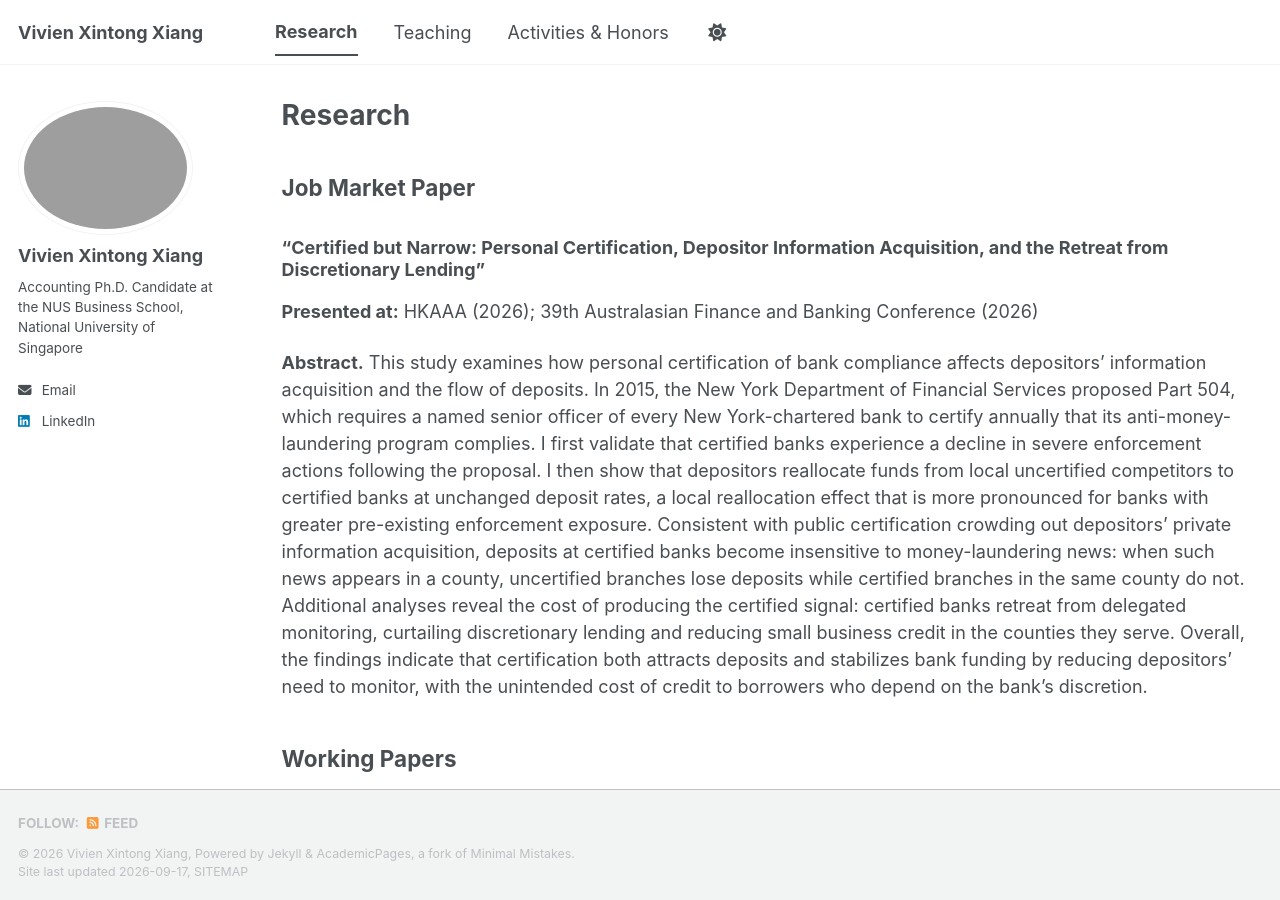
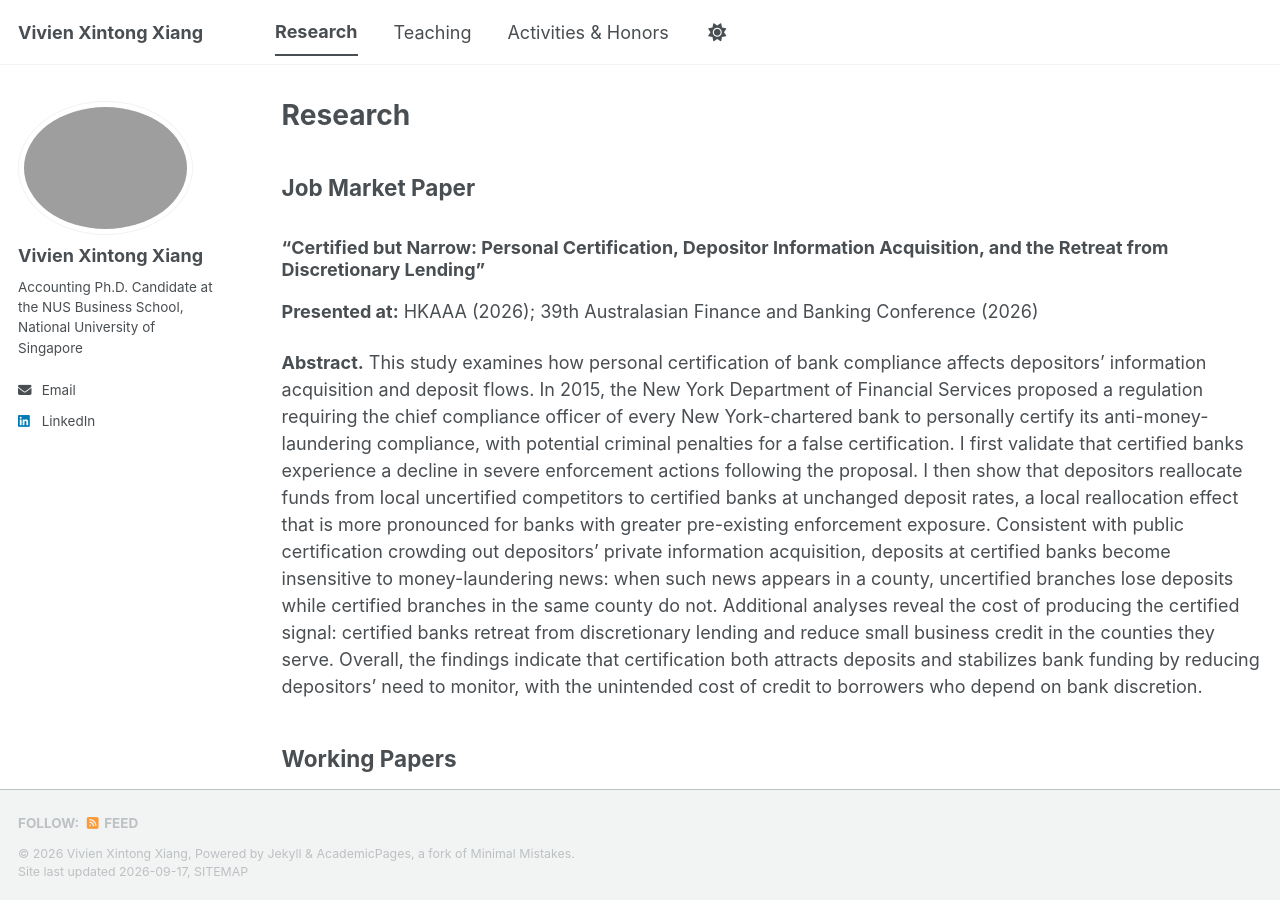
Before and after one commit to vivienxintongxiang/vivienxintongxiang.github.io, a Jekyll site: the page built from _pages/research.md, in a window 1280 px wide and 900 px high. Built offline with Jekyll 4.4.1, drawn with Linux system fonts in a browser that asks for light colours; a style sheet for code colours, icons or effects is not loaded.

Commit message:
Update research.md

```diff
--- a/_pages/research.md
+++ b/_pages/research.md
@@ -11,7 +11,7 @@ author_profile: true
 
 **Presented at:** HKAAA (2026); 39th Australasian Finance and Banking Conference (2026)
 
-**Abstract.** This study examines how personal certification of bank compliance affects depositors' information acquisition and the flow of deposits. In 2015, the New York Department of Financial Services proposed Part 504, which requires a named senior officer of every New York-chartered bank to certify annually that its anti-money-laundering program complies. I first validate that certified banks experience a decline in severe enforcement actions following the proposal. I then show that depositors reallocate funds from local uncertified competitors to certified banks at unchanged deposit rates, a local reallocation effect that is more pronounced for banks with greater pre-existing enforcement exposure. Consistent with public certification crowding out depositors' private information acquisition, deposits at certified banks become insensitive to money-laundering news: when such news appears in a county, uncertified branches lose deposits while certified branches in the same county do not. Additional analyses reveal the cost of producing the certified signal: certified banks retreat from delegated monitoring, curtailing discretionary lending and reducing small business credit in the counties they serve. Overall, the findings indicate that certification both attracts deposits and stabilizes bank funding by reducing depositors' need to monitor, with the unintended cost of credit to borrowers who depend on the bank's discretion.
+**Abstract.** This study examines how personal certification of bank compliance affects depositors' information acquisition and deposit flows. In 2015, the New York Department of Financial Services proposed a regulation requiring the chief compliance officer of every New York-chartered bank to personally certify its anti-money-laundering compliance, with potential criminal penalties for a false certification. I first validate that certified banks experience a decline in severe enforcement actions following the proposal. I then show that depositors reallocate funds from local uncertified competitors to certified banks at unchanged deposit rates, a local reallocation effect that is more pronounced for banks with greater pre-existing enforcement exposure. Consistent with public certification crowding out depositors' private information acquisition, deposits at certified banks become insensitive to money-laundering news: when such news appears in a county, uncertified branches lose deposits while certified branches in the same county do not. Additional analyses reveal the cost of producing the certified signal: certified banks retreat from discretionary lending and reduce small business credit in the counties they serve. Overall, the findings indicate that certification both attracts deposits and stabilizes bank funding by reducing depositors' need to monitor, with the unintended cost of credit to borrowers who depend on bank discretion.
 
 ## Working Papers
 
```
